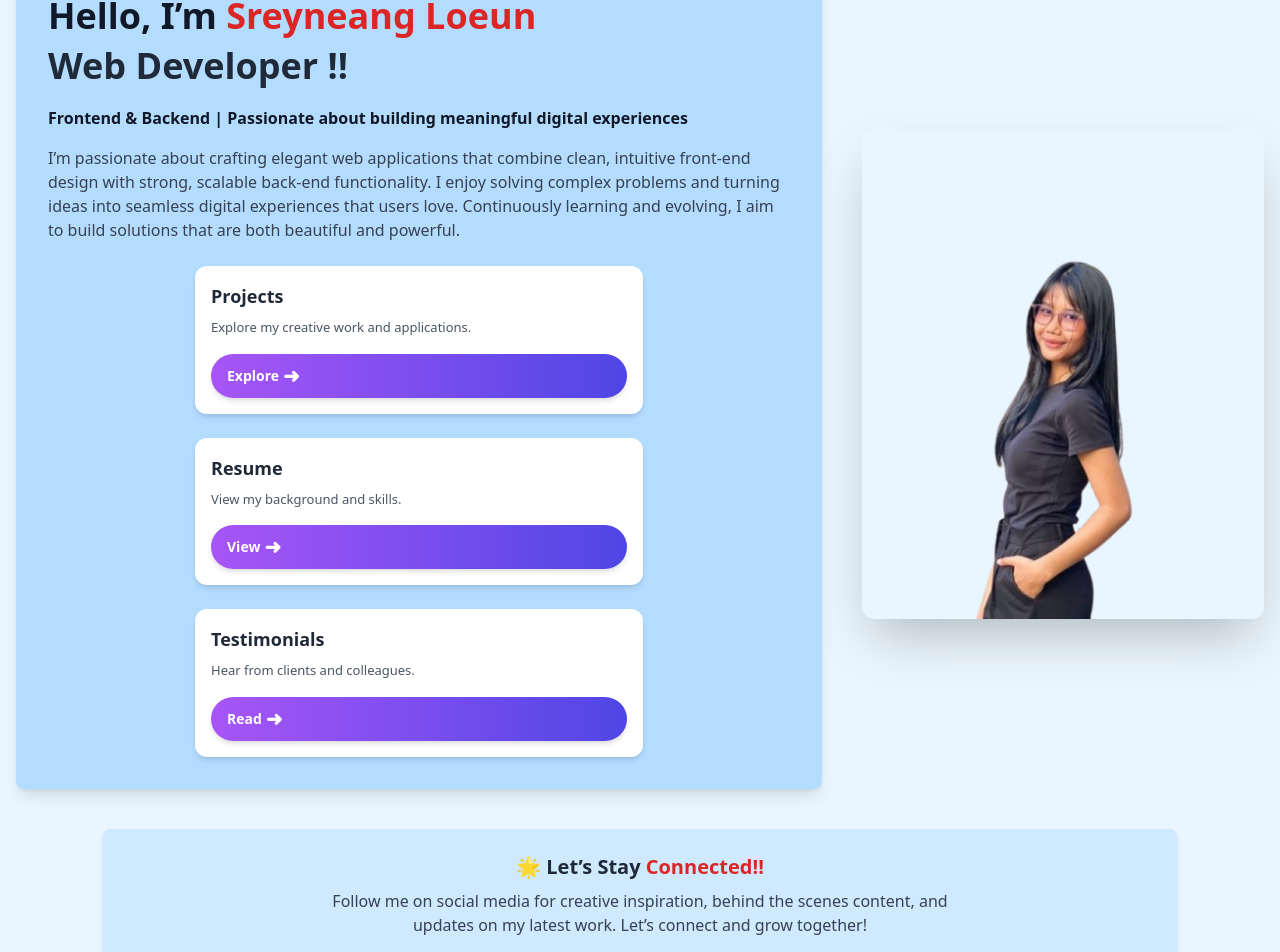
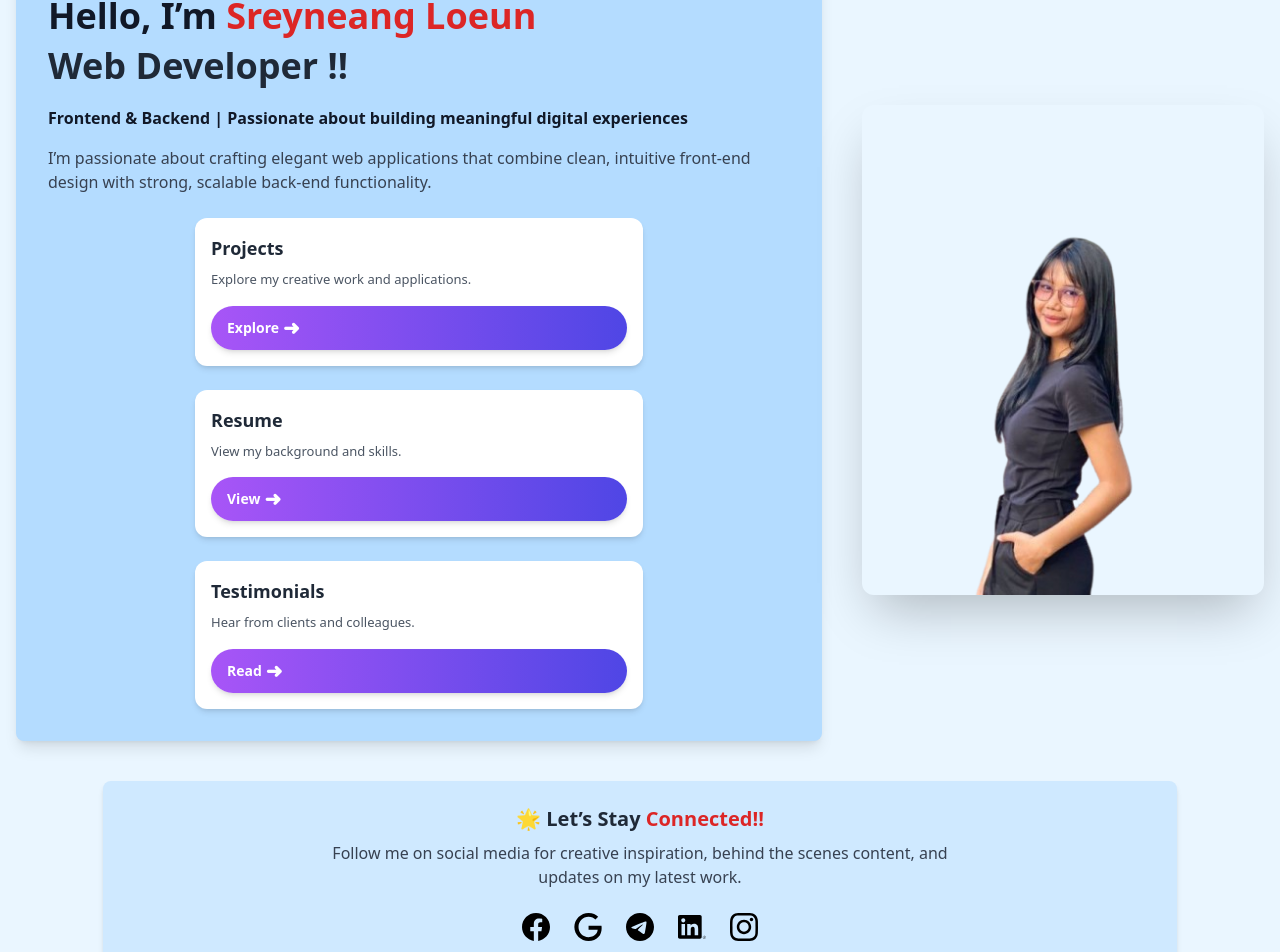
Before and after one commit to sreyneangloeunn/Portfolio-Sreyneang, a Vue app: page / in a window 1280 px wide. Shown: the part 153-1105 px from the top of the page. Built offline with nearby package versions, Linux system fonts and the light colour scheme.

Commit message:
update code portfolioView version 2

```diff
--- a/src/components/Layout/Navbar.vue
+++ b/src/components/Layout/Navbar.vue
@@ -1,3 +1,4 @@
+<!-- Navbar.vue -->
 <template>
   <header class="bg-[#DDEDFF] shadow-md py-4">
     <div class="wrapper max-w-7xl mx-auto px-4">
@@ -6,7 +7,7 @@
         <div class="flex items-center space-x-3">
           <img
             :src="logo"
-            alt="/image/photo_2025-02-22_22-16-40.jpg"
+            alt="Logo"
             class="h-10 w-10 rounded-full object-cover ring-2 ring-white shadow"
           />
           <span class="text-xl font-bold text-gray-800 tracking-wide">
@@ -38,8 +39,10 @@ defineProps({
     default: 'Web Developer'
   }
 })
+
+import logo from '/image/photo_2025-02-22_22-16-40.jpg'
 </script>
 
 <style scoped>
-/* Optional: fine-tune appearance here */
+/* Optional scoped styles */
 </style>
--- a/src/views/PortfolioView.vue
+++ b/src/views/PortfolioView.vue
@@ -1,7 +1,5 @@
 <script setup>
 import Card from '@/components/Card.vue'
-import photo from '/image/image-removebg-preview.png';
- // adjust path if needed
 
 import {
   ArrowRight as ArrowRightIcon,
@@ -13,7 +11,6 @@ import {
   Folder
 } from 'lucide-vue-next'
 
-// Link definitions for routing
 const cards = [
   { title: 'About Me', icon: User, link: '/about' },
   { title: 'Services', icon: Headphones, link: '/services' },
@@ -27,6 +24,7 @@ const cards = [
 <template>
   <main class="bg-[#EAF6FF] min-h-screen py-10 px-4">
     <div class="max-w-7xl mx-auto flex flex-col lg:flex-row items-center gap-10">
+
       <!-- Left Text Section -->
       <div class="bg-[#B4DCFF] p-8 rounded-lg shadow-lg w-full lg:w-2/3">
         <h1 class="text-4xl font-extrabold text-gray-900 mb-4 leading-snug">
@@ -39,7 +37,7 @@ const cards = [
         </p>
 
         <p class="text-gray-700 mb-6">
-    I’m passionate about crafting elegant web applications that combine clean, intuitive front-end design with strong, scalable back-end functionality. I enjoy solving complex problems and turning ideas into seamless digital experiences that users love. Continuously learning and evolving, I aim to build solutions that are both beautiful and powerful.
+          I’m passionate about crafting elegant web applications that combine clean, intuitive front-end design with strong, scalable back-end functionality.
         </p>
 
         <div class="flex flex-wrap justify-center gap-6">
@@ -89,20 +87,16 @@ const cards = [
             class="w-[13rem] p-4 bg-white rounded-xl shadow-md flex flex-col justify-between hover:shadow-lg transition duration-300 text-[13px]"
           />
         </div>
-
-
       </div>
-
 
       <!-- Right Photo Section -->
       <div class="w-full lg:w-1/3 flex justify-center">
         <img
-        :src="photo"
+          src="/image/image-removebg-preview.png"
           alt="Sreyneang Loeun"
           class="rounded-xl h-[490px] w-auto shadow-2xl object-cover"
         />
       </div>
-
     </div>
 
     <!-- Social Section -->
@@ -114,7 +108,6 @@ const cards = [
       <div class="flex flex-col items-center gap-4">
         <p class="text-gray-700 max-w-2xl text-base text-center">
           Follow me on social media for creative inspiration, behind the scenes content, and updates on my latest work.
-      Let’s connect and grow together!
         </p>
 
         <div class="flex justify-center gap-6 mt-2">
@@ -126,9 +119,6 @@ const cards = [
         </div>
       </div>
     </div>
-
-
-
   </main>
 
   <section class="bg-white py-12 px-4 border-t border-gray-200">
```
Lines whose indentation alone changed are shown as unchanged.
